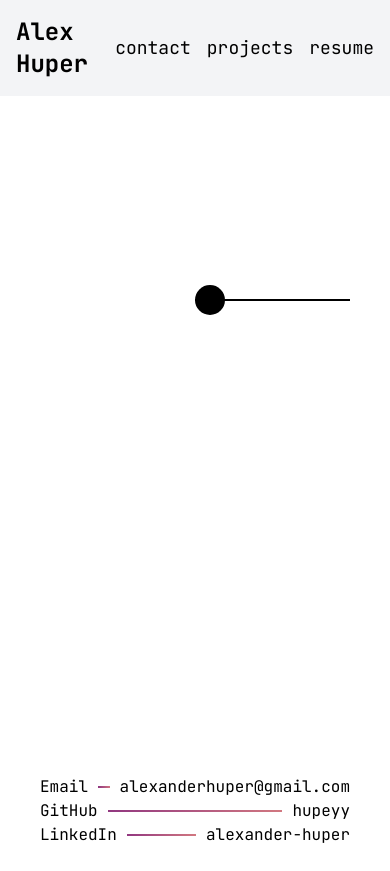
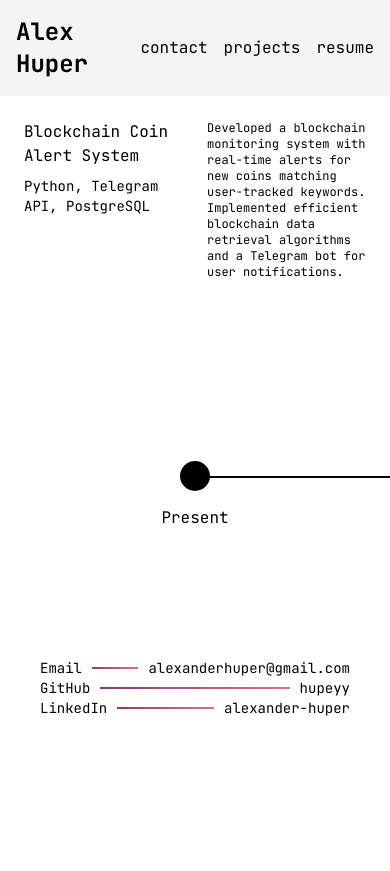
Before and after one commit to hupeyy/huper-website, a SvelteKit app: page /projects in a window 390 px wide. After the commit the page ends 844 px from the top, so only its background shows below. Built offline with nearby package versions, Linux system fonts and the light colour scheme.

Commit message:
timeline working

```diff
--- a/src/lib/components/DynamicTag.svelte
+++ /dev/null
@@ -1,8 +0,0 @@
-<script>
-    export let tag = "span";
-    export let props = {};
-</script>
-
-<svelte:element this={tag} {...props}>
-    <slot></slot>
-</svelte:element>
--- a/src/lib/components/Header.svelte
+++ b/src/lib/components/Header.svelte
@@ -23,9 +23,9 @@
     <nav class="flex items-center justify-between max-w-screen-lg mx-auto">
       <a href="/" class="text-2xl font-bold">Alex <br> Huper</a>
       <div class="flex space-x-4">
-        <a href="/contact" class="text-lg">contact</a>
-        <a href="/projects" class="text-lg">projects</a>
-        <a href="/resume" class="text-lg">resume</a>
+        <a href="/contact" class="text-base tablet:text-xl">contact</a>
+        <a href="/projects" class="text-base tablet:text-xl">projects</a>
+        <a href="/resume" class="text-base tablet:text-xl">resume</a>
       </div>
     </nav>
 </header>
--- a/src/lib/components/SpaceFiller.svelte
+++ b/src/lib/components/SpaceFiller.svelte
@@ -6,6 +6,7 @@
     export let href = "#"; // Default href, can be overridden
 
     let gradient = "";
+    let currentWidth = 0;
 
     function generateColorfulGradient(t) {
         const colors = [];
@@ -22,6 +23,11 @@
         gradient = `linear-gradient(to right, ${colors.join(', ')})`;
     }
 
+    function handleResize() {
+        currentWidth = window.innerWidth;
+    }
+
+
     onMount(() => {
         const updateGradient = (t) => {
             generateColorfulGradient(t);
@@ -29,13 +35,19 @@
         };
 
         requestAnimationFrame(updateGradient);
+
+        window.addEventListener('resize', handleResize);
+
+        return () => {
+            window.removeEventListener('resize', handleResize);
+        };
     });
 </script>
 
 <div id="container" class="connector">
-    <span>{leftText}</span>
+    <span class="text-sm tablet:text-lg">{leftText}</span>
     <div class="gradient-line" style="background-image: {gradient};"></div>
-    <a href={href} target="_blank" class="right-text">{rightText}</a>
+    <a href={href} target="_blank" class="right-text text-sm tablet:text-lg">{rightText}</a>
 </div>
 
 <style>
--- a/src/routes/projects/+page.svelte
+++ b/src/routes/projects/+page.svelte
@@ -1,9 +1,39 @@
 <script>
     import { onMount } from 'svelte';
 
+    let projects = [
+        {
+            title: 'Blockchain Coin Alert System',
+            stack: 'Python, Telegram API, PostgreSQL',
+            description: 'Developed a blockchain monitoring system with real-time alerts for new coins matching user-tracked keywords. Implemented efficient blockchain data retrieval algorithms and a Telegram bot for user notifications.',
+            date: 'Present',
+        },
+        {
+            title: 'ColorStack UF Website',
+            stack: 'Svelte, Tailwind, JavaScript',
+            description: 'Led the development of the About page and collaborated with developers and design teams to implement dynamic components and responsive design with a 95% design-to-development accuracy rate.',
+            date: 'August 2024',
+        },
+        {
+            title: 'Genetic Algorithm in Roblox Studio',
+            stack: 'Lua',
+            description: 'Developed a genetic algorithm in Roblox Studio, enabling AI to evolve and adapt within the game environment using ray casting for environmental perception.',
+            date: 'August 2023',
+        },
+        {
+            title: 'AI-Powered Connect 4 with Minimax',
+            stack: 'C++, SFML',
+            description: 'Built an AI-driven Connect 4 using Minimax with alpha-beta pruning, improving strategy efficiency by 50%. Designed a user interface to enhance gameplay.',
+            date: 'May 2023',
+        }
+    ];
+
     let timelineContainer;
     let scrollAmount = 0; // Track the current scroll amount
-    let isScrolling = false; // Flag to track if the smooth scrolling is active
+    let isScrolling = false;
+    let timelineWidth = `${projects.length * 90}%`;
+    let projectNodes = [];
+    let currentProject = 0; // Index of the current project
 
     onMount(() => {
         const handleWheel = (event) => {
@@ -12,6 +42,20 @@
             if (!isScrolling) {
                 smoothScroll(); // Start smooth scrolling if not already started
             }
+        };
+
+        const detectMiddleNode = () => {
+            const middle = window.innerWidth / 2;
+
+            projectNodes.forEach((node, index) => {
+                const rect = node.getBoundingClientRect();
+                const nodeMiddle = rect.left + rect.width / 2;
+
+                if (Math.abs(nodeMiddle - middle) < rect.width) {
+                    // We are now explicitly setting this as reactive.
+                    currentProject = index;
+                }
+            });
         };
 
         const smoothScroll = () => {
@@ -30,6 +74,8 @@
                 isScrolling = false;
                 scrollAmount = 0;
             }
+
+            detectMiddleNode(); // Make sure to detect the middle node after scrolling.
         };
 
         timelineContainer.addEventListener('wheel', handleWheel);
@@ -38,13 +84,19 @@
             timelineContainer.removeEventListener('wheel', handleWheel);
         };
     });
+
+    // Reactive block to re-render when currentProject changes
+    $: if (currentProject !== undefined) {
+        // This block will re-run whenever currentProject changes.
+        console.log('Current project is now:', projects[currentProject].title);
+    }
 </script>
 
 <style>
     .timeline-container {
         position: relative;
         width: 100%;
-        height: 100%; /* Make sure this fills the height of the viewport */
+        height: 100%;
         overflow-y: hidden; /* Disable vertical scrolling */
         overflow-x: hidden; /* Disable horizontal scrolling but we'll handle it manually */
     }
@@ -52,30 +104,44 @@
     .timeline-line {
         position: relative;
         height: 2px;
-        width: 200vh; /* Extend the width beyond the viewport to allow scrolling */
-        background-color: #000000; /* Solid line or dashed as per preference */
-        margin: 55% 50%; /* Center the line horizontally */
+        width: var(--timeline-width);
+        background: black;
     }
 
     .project-node {
-        position: absolute;
         width: 30px;
         height: 30px;
         background-color: #000000;
         border-radius: 50%;
-        top: 50%; /* Center the nodes on the line vertically */
+        margin: 0 auto; /* Center the node horizontally */
+        top: 50%;
         transform: translateY(-50%);
     }
+
+
 </style>
 
-<div class="mt-8 mx-auto px-10 max-w-screen-lg h-[70vh] overflow-hidden">
-    <div class="timeline-container" bind:this={timelineContainer}>
-        <div class="timeline-line">
-            <div class="project-node" style="left: 0%;"></div>
-            <div class="project-node" style="left: 25%;"></div>
-            <div class="project-node" style="left: 50%;"></div>
-            <div class="project-node" style="left: 75%;"></div>
-            <div class="project-node" style="left: 100%;"></div>
+<div class=" mx-auto max-w-screen-lg h-[60vh] overflow-hidden">
+    <div class="timeline-container" bind:this={timelineContainer} style="--timeline-width: {timelineWidth};">
+        <!-- Project container with flexbox layout -->
+        <div class="fixed max-w-screen-lg w-full transform flex justify-between gap-x-6 p-6">
+            <div class="flex-1">
+                <h2 class="text-base tablet:text-lg laptop:text-xl mb-2">{projects[currentProject].title}</h2>
+                <p class="text-sm tablet:text-base laptop:text-lg">{projects[currentProject].stack}</p>
+            </div>
+            <div class="flex-1">
+                <p class="text-xs tablet:text-sm laptop:text-lg">{projects[currentProject].description}</p>
+            </div>
+        </div>
+
+        <!-- Timeline line with project nodes -->
+        <div class="timeline-line mt-[45vh] mx-[50%]">
+            {#each projects as project, index}
+                <div class="w-40 absolute text-center transform -translate-x-1/2" style="left: {index / (projects.length - 1) * 100}%;">
+                    <div class="project-node" bind:this={projectNodes[index]}></div>
+                    <p class="laptop:text-lg">{project.date}</p>
+                </div>
+            {/each}
         </div>
     </div>
 </div>
```
